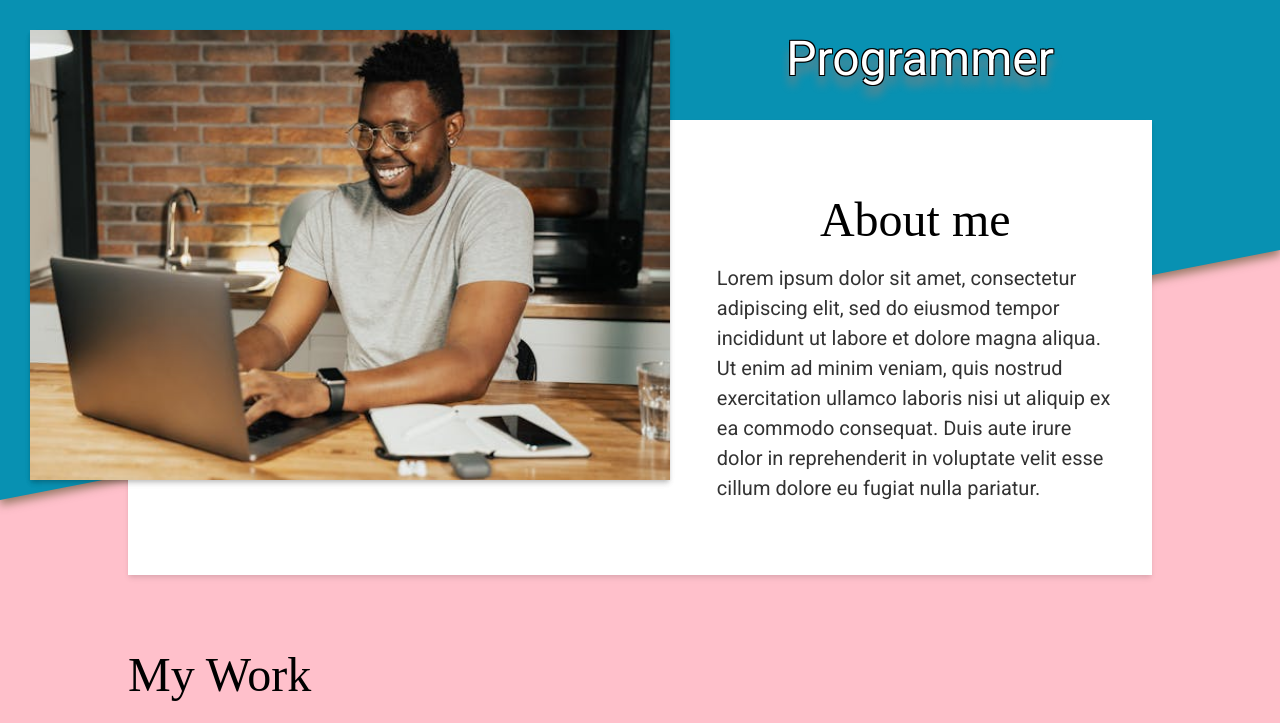
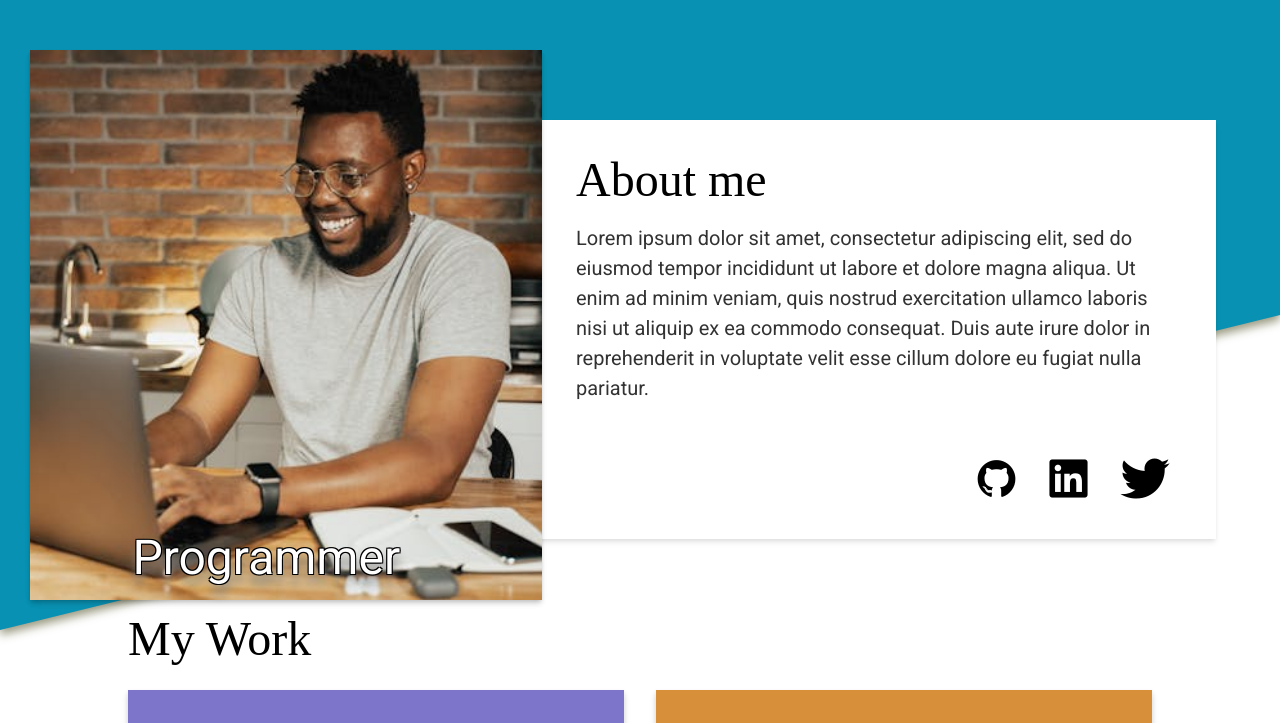
Before and after one commit to ilathem/homepage-top, a website built with webpack: page src/index.html in a window 1280 px wide. Shown: the top 723 px of the page. Built offline with nearby package versions, Linux system fonts and the light colour scheme; a web font is replaced by a local one.

Commit message:
finish desktop about me section

```diff
--- a/src/index.css
+++ b/src/index.css
@@ -101,6 +101,8 @@ p {
 .social-links {
   font-size: 10vw;
   margin-top: 1rem;
+  display: flex;
+  justify-content: center;
 }
 
 .social-links > i {
@@ -435,7 +437,53 @@ footer {
 }
 
 @media screen and (min-width: 1024px) {
-  body {
-    background-color: pink;
+
+  .spacer {
+    display: none;
+  }
+
+  .about-me-image-container {
+    width: 40vw;
+    height: 550px;
+    top: 50px;
+  }
+
+  .about-me-name {
+    left: 20%;
+    top: 87%;
+  }
+
+  .about-me {
+    width: 100vw;
+    background: none;
+    box-shadow: none;
+  }
+
+  .about-me-text {
+    width: 55%;
+    padding-left: 5vw;
+    padding-top: 2rem;
+    padding-bottom: 2rem;
+    background-color: white;
+    right: 0;
+    box-shadow: rgba(0, 0, 0, 0.1) 0px 4px 6px -1px,
+      rgba(0, 0, 0, 0.06) 0px 2px 4px -1px;
+    margin-left: 40vw;
+  }
+
+  .about-me-text > h2 {
+    text-align: left;
+  }
+
+  .social-links {
+    display: flex;
+    justify-content: end;
+    font-size: 2.5rem;
+    gap: 1rem;
+    margin-top: 3rem;
+  }
+
+  .background-accent {
+    height: 630px;
   }
 }
--- a/src/index.html
+++ b/src/index.html
@@ -35,11 +35,11 @@
             reprehenderit in voluptate velit esse cillum dolore eu fugiat
             nulla pariatur.
           </p>
-        </div>
-        <div class="social-links">
-          <i class="devicon-github-original"></i>
-          <i class="devicon-linkedin-plain"></i>
-          <i class="devicon-twitter-original"></i>
+          <div class="social-links">
+            <i class="devicon-github-original"></i>
+            <i class="devicon-linkedin-plain"></i>
+            <i class="devicon-twitter-original"></i>
+          </div>
         </div>
       </section>
     </header>
@@ -190,11 +190,25 @@
       </p>
       <div class="other-contact">
         <div class="phoneDiv">
-          <svg fill="white" class="phoneIcon" xmlns="http://www.w3.org/2000/svg" viewBox="0 0 24 24"><title>phone-outline</title><path d="M20,15.5C18.8,15.5 17.5,15.3 16.4,14.9C16.3,14.9 16.2,14.9 16.1,14.9C15.8,14.9 15.6,15 15.4,15.2L13.2,17.4C10.4,15.9 8,13.6 6.6,10.8L8.8,8.6C9.1,8.3 9.2,7.9 9,7.6C8.7,6.5 8.5,5.2 8.5,4C8.5,3.5 8,3 7.5,3H4C3.5,3 3,3.5 3,4C3,13.4 10.6,21 20,21C20.5,21 21,20.5 21,20V16.5C21,16 20.5,15.5 20,15.5M5,5H6.5C6.6,5.9 6.8,6.8 7,7.6L5.8,8.8C5.4,7.6 5.1,6.3 5,5M19,19C17.7,18.9 16.4,18.6 15.2,18.2L16.4,17C17.2,17.2 18.1,17.4 19,17.4V19Z" /></svg>
+          <svg fill="white"
+               class="phoneIcon"
+               xmlns="http://www.w3.org/2000/svg"
+               viewBox="0 0 24 24">
+            <title>phone-outline</title>
+            <path
+                  d="M20,15.5C18.8,15.5 17.5,15.3 16.4,14.9C16.3,14.9 16.2,14.9 16.1,14.9C15.8,14.9 15.6,15 15.4,15.2L13.2,17.4C10.4,15.9 8,13.6 6.6,10.8L8.8,8.6C9.1,8.3 9.2,7.9 9,7.6C8.7,6.5 8.5,5.2 8.5,4C8.5,3.5 8,3 7.5,3H4C3.5,3 3,3.5 3,4C3,13.4 10.6,21 20,21C20.5,21 21,20.5 21,20V16.5C21,16 20.5,15.5 20,15.5M5,5H6.5C6.6,5.9 6.8,6.8 7,7.6L5.8,8.8C5.4,7.6 5.1,6.3 5,5M19,19C17.7,18.9 16.4,18.6 15.2,18.2L16.4,17C17.2,17.2 18.1,17.4 19,17.4V19Z" />
+          </svg>
           <p class="phoneNum">555-555-5555</p>
         </div>
         <div class="emailDiv">
-          <svg fill="white" class="emailIcon" xmlns="http://www.w3.org/2000/svg" viewBox="0 0 24 24"><title>email-outline</title><path d="M22 6C22 4.9 21.1 4 20 4H4C2.9 4 2 4.9 2 6V18C2 19.1 2.9 20 4 20H20C21.1 20 22 19.1 22 18V6M20 6L12 11L4 6H20M20 18H4V8L12 13L20 8V18Z" /></svg>
+          <svg fill="white"
+               class="emailIcon"
+               xmlns="http://www.w3.org/2000/svg"
+               viewBox="0 0 24 24">
+            <title>email-outline</title>
+            <path
+                  d="M22 6C22 4.9 21.1 4 20 4H4C2.9 4 2 4.9 2 6V18C2 19.1 2.9 20 4 20H20C21.1 20 22 19.1 22 18V6M20 6L12 11L4 6H20M20 18H4V8L12 13L20 8V18Z" />
+          </svg>
           <p>email@email.com</p>
         </div>
       </div>
```
